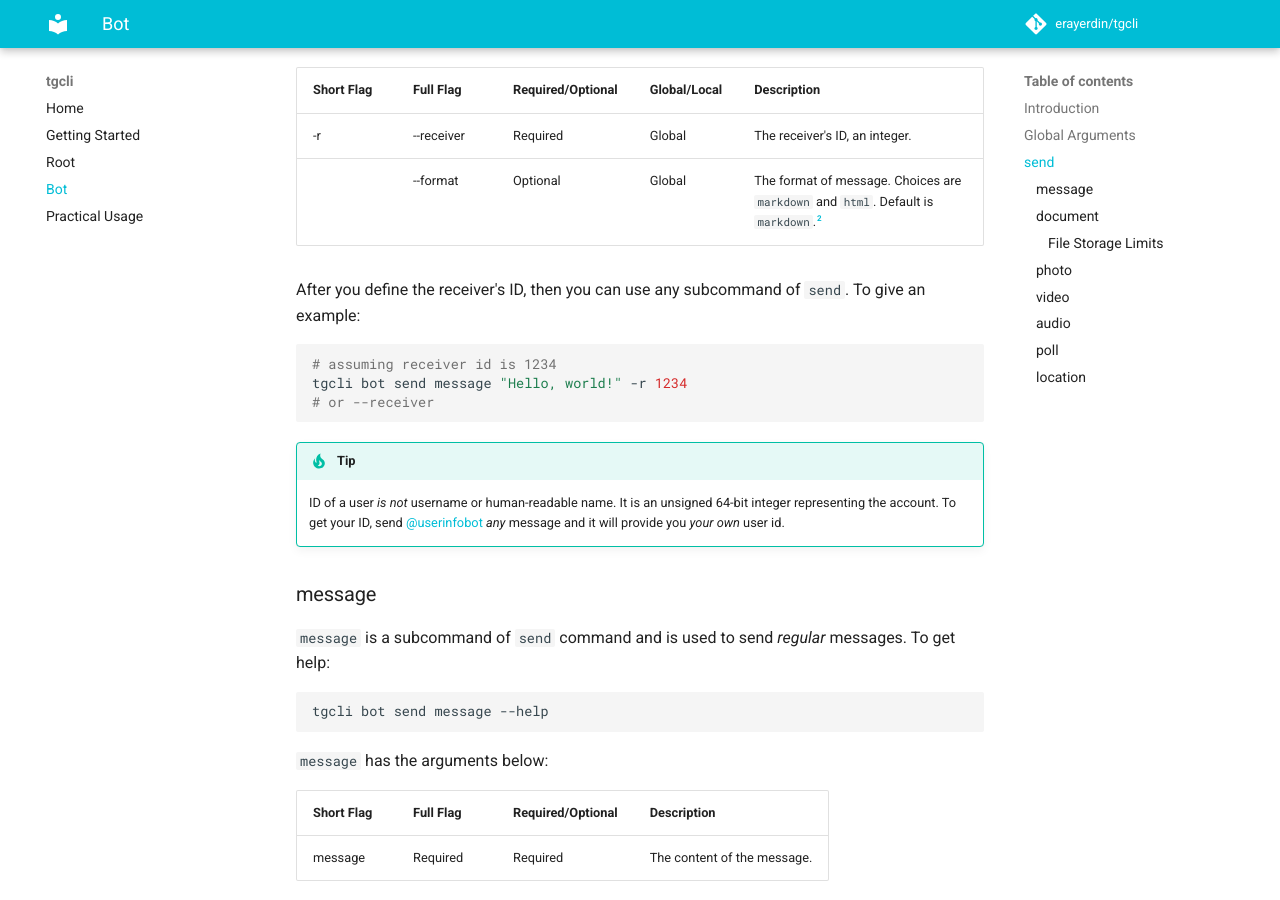
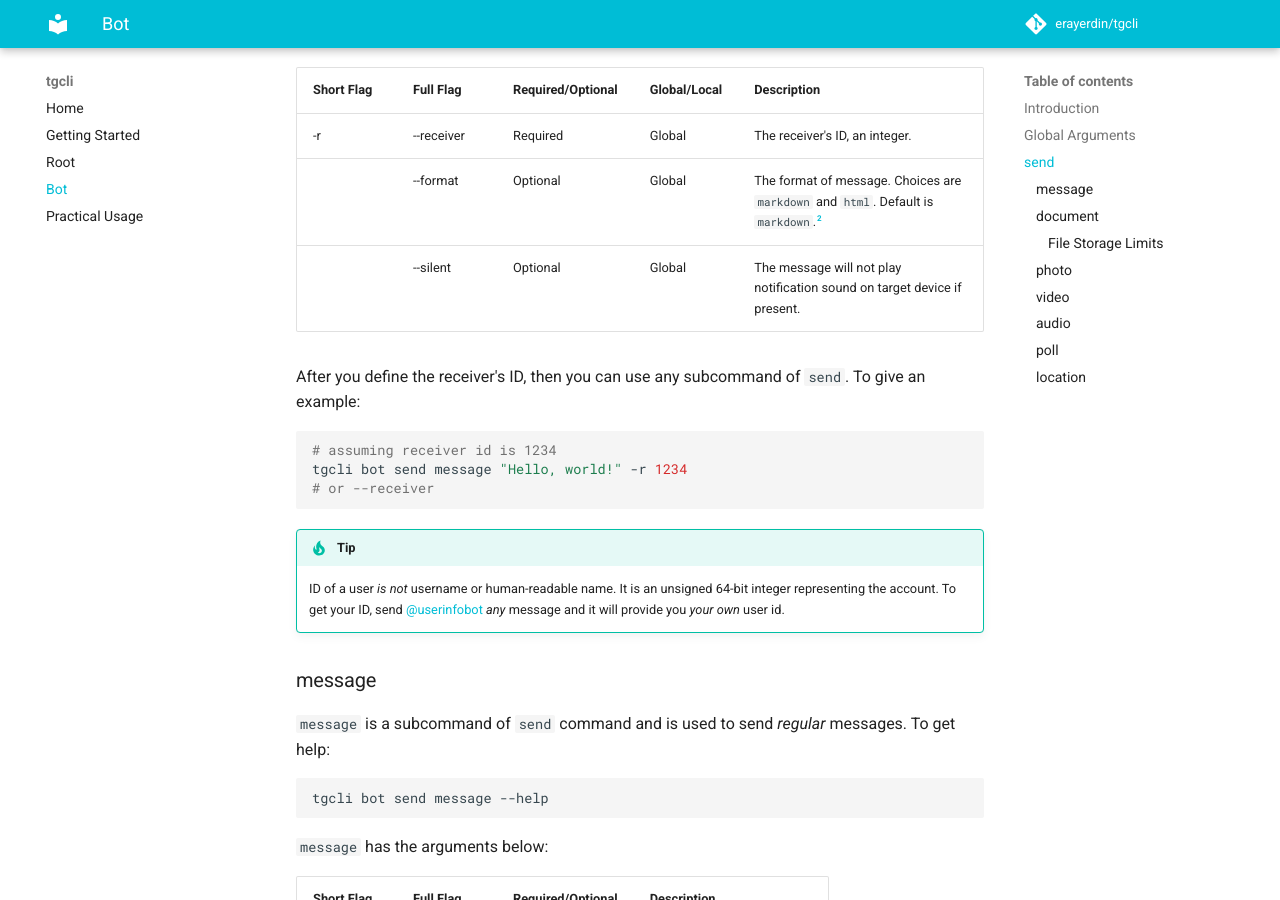
Before and after one commit to erayerdin/tgcli, an MkDocs documentation site: the page built from docs/bot.md, in a window 1280 px wide and 900 px high, scrolled down 1236 px. Built offline with MkDocs 1.6.1 and Material for MkDocs 9.7.7, drawn with Linux system fonts in a browser that asks for light colours; comment, search, counter and statistics services are not loaded; the version menu is left out.

Commit message:
added silent arg to docs

```diff
--- a/docs/bot.md
+++ b/docs/bot.md
@@ -50,6 +50,7 @@ operations. To get help:
 | ---------- | ---------- | ----------------- | ------------ | --------------------------------------------------------------------------------------------------------- |
 | -r         | --receiver | Required          | Global       | The receiver's ID, an integer.                                                                            |
 |            | --format   | Optional          | Global       | The format of message. Choices are `markdown` and `html`. Default is `markdown`.[^markdown_format_choice] |
+|            | --silent   | Optional          | Global       | The message will not play notification sound on target device if present.                                 |
 
 After you define the receiver's ID, then you can use any subcommand of `send`. To give an example:
 
```
